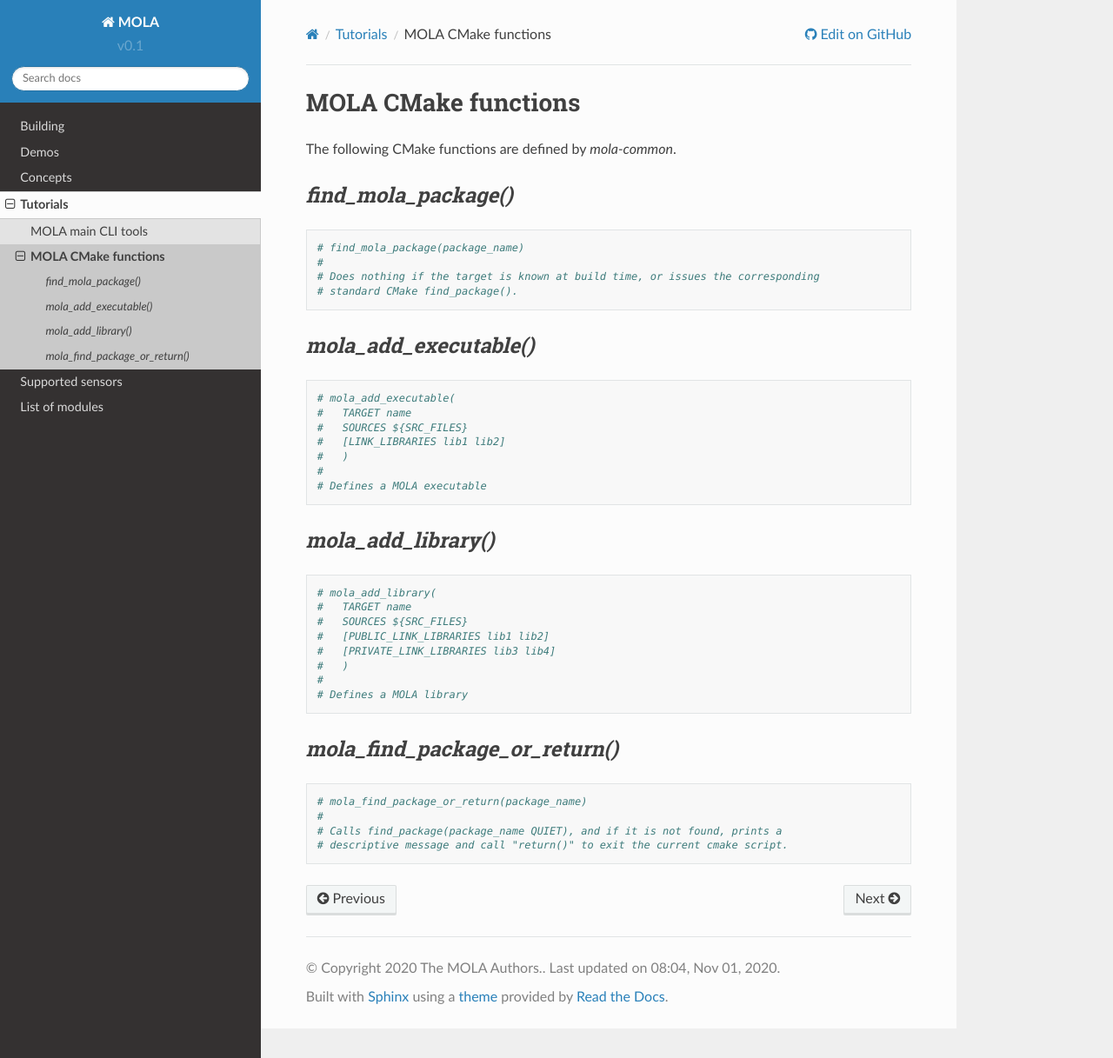
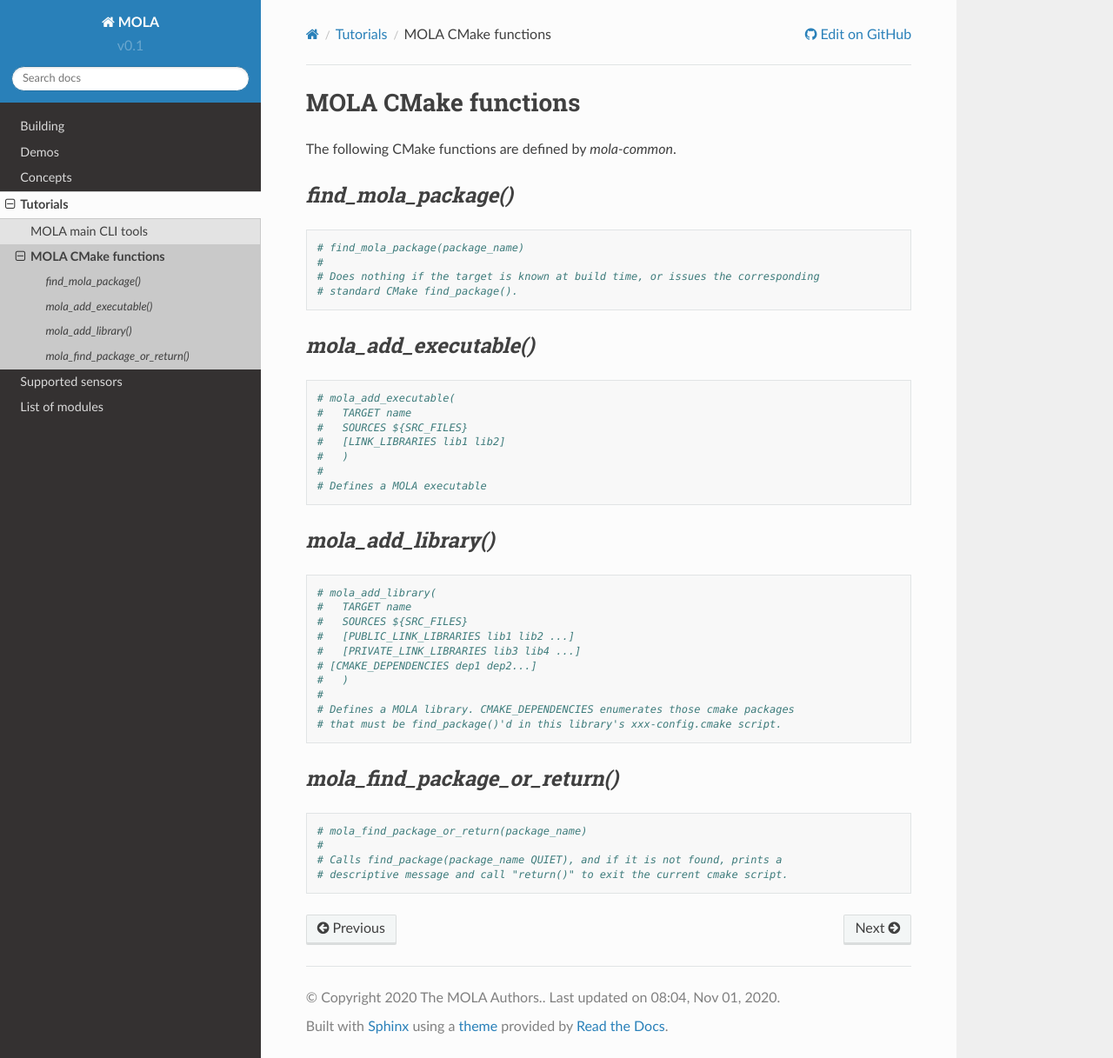
Before and after one commit to MOLAorg/mola, a Sphinx documentation site: the page built from docs/source/tutorial-mola-cmake-commands.rst, in a window 1280 px wide and 1217 px high. Shown: the whole window at 87% size. Built offline with Sphinx 7.4.7 and the Read the Docs theme 2.0.0, drawn with Linux system fonts in a browser that asks for light colours; pages that are not in the unit, such as notebooks, are missing from menus.

```diff
--- a/docs/source/tutorial-mola-cmake-commands.rst
+++ b/docs/source/tutorial-mola-cmake-commands.rst
@@ -41,11 +41,13 @@
     # mola_add_library(
     #	TARGET name
     #	SOURCES ${SRC_FILES}
-    #	[PUBLIC_LINK_LIBRARIES lib1 lib2]
-    #	[PRIVATE_LINK_LIBRARIES lib3 lib4]
+    #	[PUBLIC_LINK_LIBRARIES lib1 lib2 ...]
+    #	[PRIVATE_LINK_LIBRARIES lib3 lib4 ...]
+    # [CMAKE_DEPENDENCIES dep1 dep2...]
     #	)
     #
-    # Defines a MOLA library
+    # Defines a MOLA library. CMAKE_DEPENDENCIES enumerates those cmake packages
+    # that must be find_package()'d in this library's xxx-config.cmake script.
 
 
 `mola_find_package_or_return()`
```
